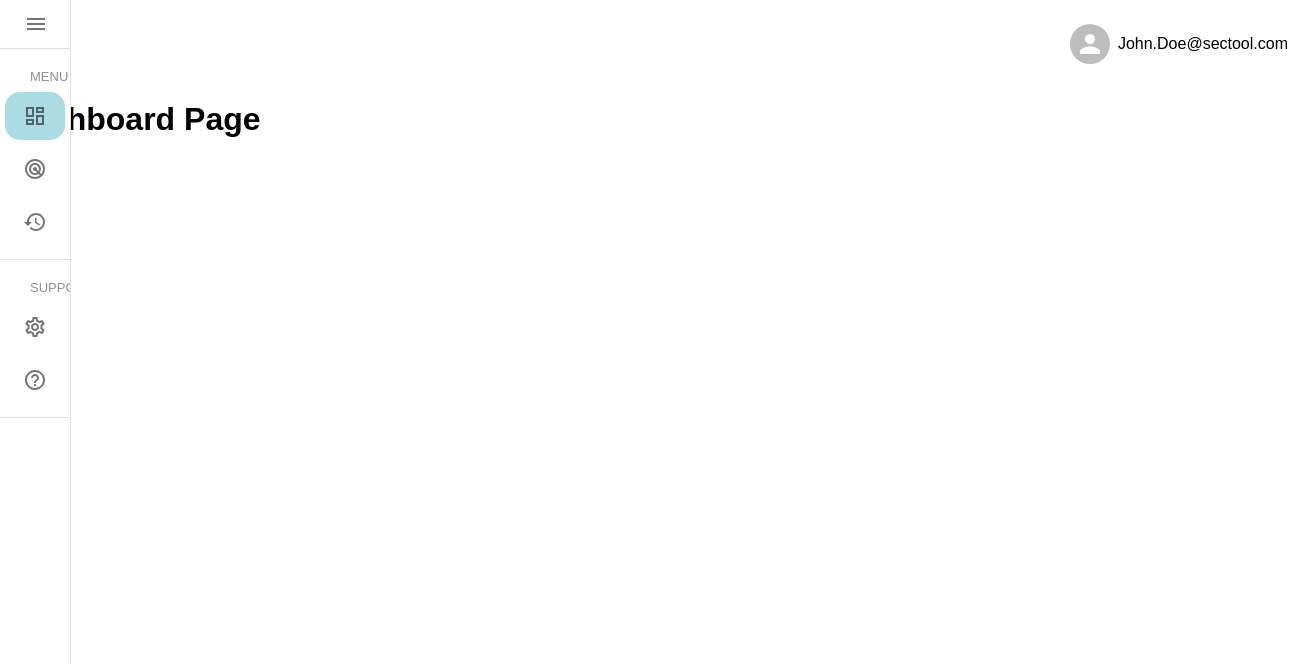
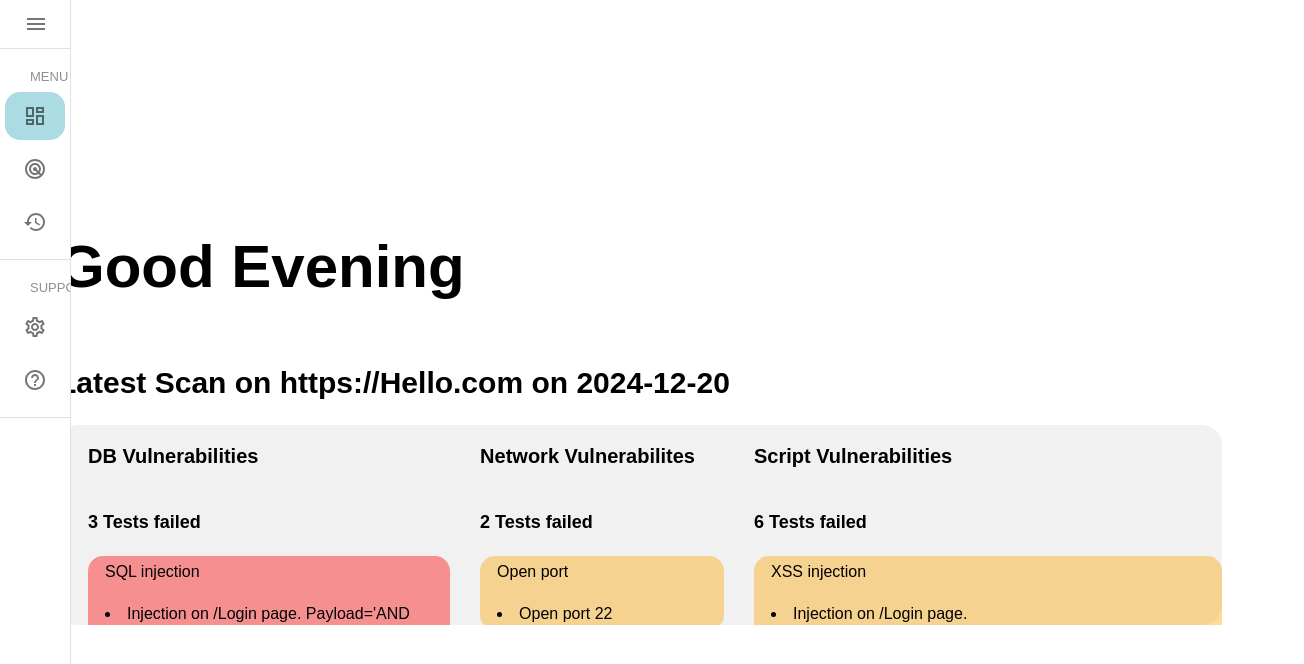
Before and after one commit to stanleyavril123/sectool, a React (Create React App) app: page / in a window 1280 px wide. Shown: the top 664 px of the page, 1304 px wide, since content can reach past the window. Built offline with nearby package versions, Linux system fonts and the light colour scheme.

Commit message:
Dashboard

```diff
--- /dev/null
+++ b/src/pages/Dashboard.css
@@ -0,0 +1,73 @@
+h1 {
+    font-size: 60px;
+    margin-left: 50px;
+}
+
+h2 {
+    font-size: 30px;
+    margin-left: 50px;
+}
+
+h3 {
+    font-size: 20px;
+}
+
+h4 {
+    font-size: 18px;
+}
+
+.dashboard-rectangle {
+    display: flex;
+    justify-content: space-around;
+    background-color: rgb(241, 241, 241);
+    border-radius: 20px;
+    margin-left: 50px;
+    margin-right: 50px;
+}
+
+.dashboard {
+    justify-content: center;
+    display: flex;
+    flex-direction: column;
+    height: 100vh;
+}
+
+.dashboard-tests {
+    overflow: scroll;
+    scrollbar-width: none;
+}
+
+.dashboard-box {
+    display: flex;
+    flex-direction: column;
+    height: 200px;
+    margin-left: 30px;
+}
+
+.Warning {
+    background-color: rgba(255, 166, 0, 0.400);
+    border-radius: 15px;
+    transition: background-color 0.25s;
+}
+
+.Warning:hover {
+    background-color: rgba(255, 166, 0, 0.650);
+    transition: background-color 0.25s;
+}
+
+.Critical {
+    background-color: rgba(255, 0, 0, 0.400);
+    border-radius: 15px;
+    transition: background-color 0.25s;
+}
+
+.Critical:hover {
+    background-color: rgba(255, 0, 0, 0.650);
+    border-radius: 15px;
+    transition: background-color 0.25s;
+}
+
+.vul-text {
+    padding: 7px;
+    margin: 10px;
+}
--- a/src/pages/Dashboard.tsx
+++ b/src/pages/Dashboard.tsx
@@ -1,12 +1,120 @@
 import React from "react";
-import Profile from "../components/Profile";
-const Dashboard: React.FC = () => {
+import "./Dashboard.css";
+
+function Dashboard() {
+  function getWelcomeMessage(): string {
+    const date = new Date();
+    const hour = date.getHours();
+
+    if (hour < 12) {
+      return "Good Morning";
+    } else if (hour < 18) {
+      return "Good Afternoon";
+    } else {
+      return "Good Evening";
+    }
+  }
+
+  const Scan = {
+    domain: "https://Hello.com",
+    date: "2024-12-20",
+    tests: [
+      {
+        type: "DB Vulnerabilities",
+        failedTestAmount: "3",
+        tests: [
+          {
+            type: "SQL injection",
+            info: "Injection on /Login page. Payload='AND true'",
+            level: "Critical",
+          },
+          {
+            type: "SQL injection",
+            info: "Injection on /Admin page. Payload='OR 1=1'",
+            level: "Critical",
+          },
+          {
+            type: "SQL injection",
+            info: "Injection on /Login page. Payload='AND 1083=1083 AND (1427=1427'",
+            level: "Warning",
+          },
+        ],
+      },
+      {
+        type: "Network Vulnerabilites",
+        failedTestAmount: "2",
+        tests: [
+          { type: "Open port", info: "Open port 22", level: "Warning" },
+          {
+            type: "Firewall",
+            info: "Absence of rate limiting. Potential DDOS risk",
+            level: "Critical",
+          },
+        ],
+      },
+      {
+        type: "Script Vulnerabilities",
+        failedTestAmount: "6",
+        tests: [
+          {
+            type: "XSS injection",
+            info: "Injection on /Login page. Payload='<scriptx20type=text/javascript>javascript:alert(1);</script>'",
+            level: "Warning",
+          },
+          {
+            type: "XSS injection",
+            info: "Injection on /Cart page. Payload='<image/src/onerror=prompt(8)>' 1",
+            level: "Warning",
+          },
+          {
+            type: "XSS injection",
+            info: "Injection on /Cart page. Payload='<image/src/onerror=prompt(8)>' 2",
+            level: "Critical",
+          },
+          {
+            type: "XSS injection",
+            info: "Injection on /Cart page. Payload='<image/src/onerror=prompt(8)>' 3",
+            level: "Warning",
+          },
+          {
+            type: "XSS injection",
+            info: "Injection on /Cart page. Payload='<image/src/onerror=prompt(8)>' 4",
+            level: "Warning",
+          },
+          {
+            type: "XSS injection",
+            info: "Injection on /Cart page. Payload='<script ~~~>alert(0%0)</script ~~~>'",
+            level: "Critical",
+          },
+        ],
+      },
+    ],
+  };
+
   return (
-    <>
-      <Profile />
-      <h1>Dashboard Page</h1>
-    </>
+    <div className="dashboard">
+      <h1>{getWelcomeMessage()}</h1>
+      <h2>
+        Latest Scan on {Scan.domain} on {Scan.date}
+      </h2>
+      <div className="dashboard-rectangle">
+        {Scan.tests.map((test) => (
+          <div key={test.type} className="dashboard-box">
+            <h3 className="vul-name">{test.type}</h3>
+            <div className="dashboard-tests">
+              <h4>{test.failedTestAmount} Tests failed</h4>
+              {test.tests.map((test) => (
+                <div key={test.info} className={test.level}>
+                  <p className="vul-text">{test.type}</p>
+                  <li className="vul-text">{test.info}</li>
+                </div>
+              ))}
+            </div>
+          </div>
+        ))}
+      </div>
+    </div>
   );
-};
+}
 
 export default Dashboard;
```
